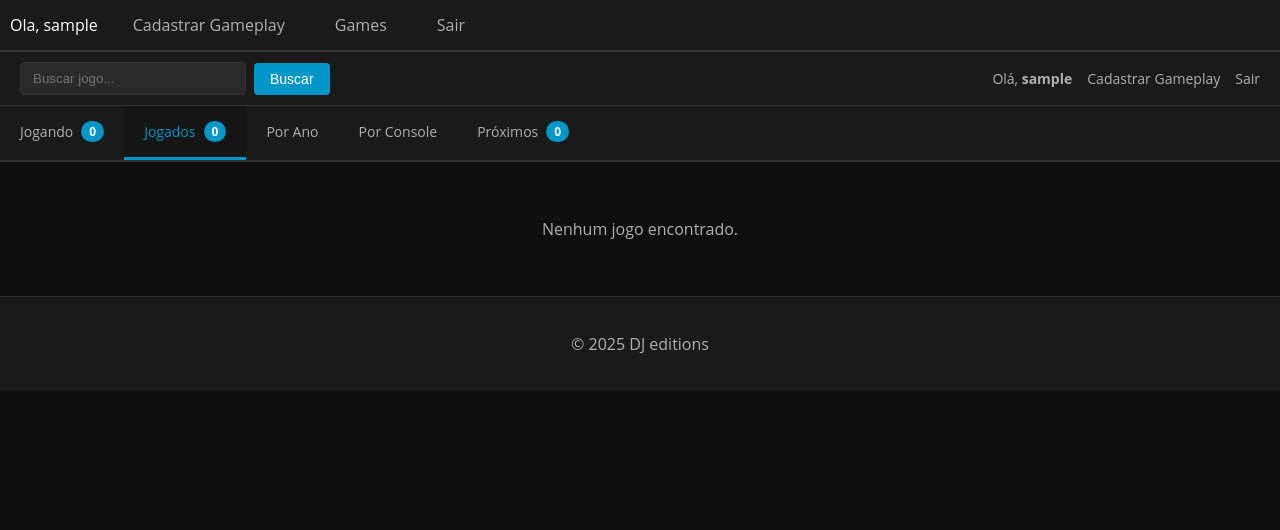
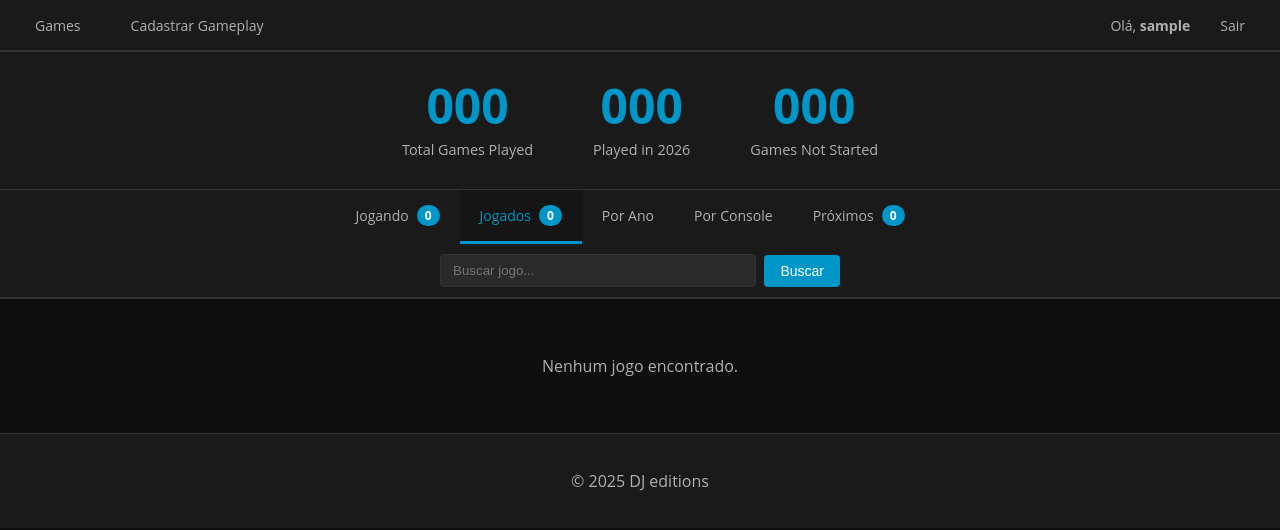
Before and after one commit to djalmajr07/game_plau, a Django app: page /games/ in a window 1280 px wide. Shown: the top 530 px of the page. Run offline with Django 5.2, Linux system fonts and the light colour scheme; the visitor is signed in with stand-in values (Sample User, id 1); data that the repository does not hold is empty.

Commit message:
feat: status  and tabs

```diff
--- a/app/templates/base.html
+++ b/app/templates/base.html
@@ -31,11 +31,13 @@
     nav {
         background-color: #1a1a1a;
         color: #fff;
-        height: 50px;
+        min-height: 50px;
         display: flex;
         justify-content: space-between;
         align-items: center;
         border-bottom: 1px solid #333333;
+        padding: 0 20px;
+        gap: 20px;
     }
 
     nav ul {
@@ -43,18 +45,23 @@
         margin: 0;
         padding: 0;
         display: flex;
+        gap: 20px;
     }
 
     nav ul li {
-        margin: 0 10px;
+        margin: 0;
+        display: flex;
+        align-items: center;
+        gap: 8px;
     }
 
     nav ul li a {
         color: #b0b0b0;
         text-decoration: none;
-        font-size: 16px;
-        padding: 15px;
+        font-size: 14px;
+        padding: 10px 15px;
         transition: all 0.3s ease;
+        border-radius: 4px;
     }
 
     nav ul li a:hover {
@@ -69,6 +76,33 @@
 
     nav ul li.active a:hover {
         background-color: #32bbe8;
+    }
+
+    .nav-user-section {
+        display: flex;
+        align-items: center;
+        gap: 15px;
+        white-space: nowrap;
+        margin-left: auto;
+    }
+
+    .nav-user-section span {
+        color: #b0b0b0;
+        font-size: 14px;
+    }
+
+    .nav-user-section a {
+        color: #b0b0b0;
+        text-decoration: none;
+        font-size: 14px;
+        padding: 8px 15px;
+        transition: all 0.3s ease;
+        border-radius: 4px;
+    }
+
+    .nav-user-section a:hover {
+        background-color: #0096c7;
+        color: #ffffff;
     }
 
     button, input[type="submit"] {
@@ -99,22 +133,23 @@
 <body>
   <header>
     <nav>
-      <ul>
+      <div style="display: flex; align-items: center; gap: 20px;">
+        <ul>
+          <li><a href="{% url 'game_list' %}">Games</a></li>
+          {% if user.is_authenticated %}
+          <li><a href="{% url 'new_gameplay' %}">Cadastrar Gameplay</a></li>
+          {% endif %}
+        </ul>
+      </div>
+      <div class="nav-user-section">
         {% if user.is_authenticated %}
-        <li> Ola, {{ user.username }}</li>
-        <li><a href="{% url 'new_gameplay' %}">Cadastrar Gameplay</a></li>
+        <span>Olá, <strong>{{ user.username }}</strong></span>
+        <a href="{% url 'logout' %}">Sair</a>
+        {% else %}
+        <a href="{% url 'register' %}">Cadastrar-se</a>
+        <a href="{% url 'login' %}">Login</a>
         {% endif %}
-        {% if not user.is_authenticated %}
-        <li><a href="{% url 'register' %}">Cadastrar-se</a></li>
-        <li><a href="{% url 'login' %}">Login</a></li>
-        {% endif %}
-
-        <li><a href="{% url 'game_list' %}">Games</a></li>
-
-        {% if user.is_authenticated %}
-          <li><a href="{% url 'logout' %}">Sair</a></li>
-        {% endif %}
-      </ul>
+      </div>
     </nav>
   </header>
 
--- a/games/templates/home.html
+++ b/games/templates/home.html
@@ -2,28 +2,51 @@
 
 {% block content %}
 <style>
-    .top-bar {
+    .stats-container {
+        background-color: #1a1a1a;
+        border-bottom: 1px solid #333333;
+        padding: 30px 20px;
+        display: flex;
+        justify-content: center;
+        gap: 60px;
+        text-align: center;
+    }
+
+    .stat-item {
+        display: flex;
+        flex-direction: column;
+        align-items: center;
+        gap: 10px;
+    }
+
+    .stat-number {
+        font-size: 3em;
+        font-weight: bold;
+        color: #0096c7;
+        line-height: 1;
+    }
+
+    .stat-label {
+        font-size: 0.9em;
+        color: #b0b0b0;
+    }
+
+    .search-bar-container {
         background-color: #1a1a1a;
         border-bottom: 1px solid #333333;
         padding: 0;
         display: flex;
-        justify-content: space-between;
+        justify-content: center;
         align-items: center;
-        gap: 20px;
-        padding: 10px 20px;
-    }
-
-    .top-bar-left {
-        display: flex;
-        align-items: center;
-        gap: 10px;
-        flex: 1;
     }
 
     .search-form {
         display: flex;
         gap: 8px;
         align-items: center;
+        width: 100%;
+        max-width: 400px;
+        padding: 15px 20px;
     }
 
     .search-form input[type="text"] {
@@ -32,6 +55,7 @@
         border: 1px solid #333333;
         background-color: #2a2a2a;
         color: #ffffff;
+        flex: 1;
         min-width: 200px;
     }
 
@@ -50,23 +74,6 @@
         background-color: #32bbe8;
     }
 
-    .user-info {
-        display: flex;
-        align-items: center;
-        gap: 15px;
-        white-space: nowrap;
-    }
-
-    .user-info a, .user-info span {
-        color: #b0b0b0;
-        font-size: 14px;
-        text-decoration: none;
-    }
-
-    .user-info a:hover {
-        color: #0096c7;
-    }
-
     /* Tab bar styles */
     .tabs-container {
         background-color: #1a1a1a;
@@ -74,8 +81,38 @@
         padding: 0;
         display: flex;
         gap: 0;
-        overflow-x: auto;
         margin: 0;
+        justify-content: center;
+        align-items: center;
+        flex-wrap: wrap;
+        width: 100%;
+    }
+
+    .tabs-left {
+        display: flex;
+        gap: 0;
+        order: 1;
+    }
+
+    .tabs-center {
+        display: flex;
+        justify-content: center;
+        order: 3;
+        width: 100%;
+        min-height: 50px;
+    }
+
+    .tabs-center .search-form {
+        padding: 10px 20px;
+        margin: 0;
+    }
+
+    .tabs-right {
+        display: flex;
+        gap: 15px;
+        align-items: center;
+        padding-right: 20px;
+        order: 2;
     }
 
     .tab-link {
@@ -112,27 +149,26 @@
         font-weight: bold;
     }
 
-    .filter-section {
-        background-color: #151515;
-        padding: 15px 20px;
+    .filter-group {
         display: flex;
-        gap: 20px;
+        gap: 10px;
         align-items: center;
-        border-bottom: 1px solid #333333;
     }
 
-    .filter-section label {
+    .filter-group label {
         color: #b0b0b0;
-        font-size: 14px;
+        font-size: 13px;
+        white-space: nowrap;
     }
 
-    .filter-section select {
-        padding: 8px 12px;
+    .filter-group select {
+        padding: 6px 12px;
         border-radius: 4px;
         border: 1px solid #333333;
         background-color: #2a2a2a;
         color: #ffffff;
         cursor: pointer;
+        font-size: 13px;
     }
 
     .game-grid {
@@ -188,50 +224,74 @@
         text-decoration: none;
     }
 
+    @media (max-width: 1024px) {
+        .stats-container {
+            gap: 30px;
+            padding: 20px 10px;
+        }
+
+        .stat-number {
+            font-size: 2em;
+        }
+
+        .tabs-right {
+            padding-right: 10px;
+            gap: 8px;
+        }
+    }
+
     @media (max-width: 768px) {
-        .top-bar {
+        .stats-container {
+            flex-direction: column;
+            gap: 12px;
+            padding: 15px 10px;
+        }
+
+        .stat-number {
+            font-size: 1.8em;
+        }
+
+        .tabs-container {
             flex-direction: column;
             align-items: stretch;
         }
 
-        .tabs-container {
-            overflow-x: auto;
-        }
-
-        .filter-section {
+        .tabs-left {
+            width: 100%;
             flex-wrap: wrap;
         }
 
-        .search-form input[type="text"] {
-            min-width: 150px;
+        .tabs-right {
+            width: 100%;
+            padding: 10px 20px;
+            justify-content: space-between;
+        }
+
+        .search-form {
+            max-width: 100%;
         }
     }
 </style>
 
-<!-- Top Bar with Search and User Info -->
-<div class="top-bar">
-    <div class="top-bar-left">
-        <form method="GET" action="{% url 'game_list' %}" class="search-form">
-            {% if active_tab %}
-                <input type="hidden" name="tab" value="{{ active_tab }}">
-            {% endif %}
-            <input type="text" name="search" placeholder="Buscar jogo..." value="{{ search_query }}">
-            <button type="submit">Buscar</button>
-        </form>
+<!-- Statistics Dashboard -->
+<div class="stats-container">
+    <div class="stat-item">
+        <div class="stat-number">{{ total_games|stringformat:"03d" }}</div>
+        <div class="stat-label">Total Games Played</div>
     </div>
-    <div class="user-info">
-        {% if user.is_authenticated %}
-            <span>Olá, <strong>{{ user.username }}</strong></span>
-            <a href="{% url 'new_gameplay' %}">Cadastrar Gameplay</a>
-            <a href="{% url 'logout' %}">Sair</a>
-        {% else %}
-            <a href="{% url 'login' %}">Login</a>
-        {% endif %}
+    <div class="stat-item">
+        <div class="stat-number">{{ games_played_this_year|stringformat:"03d" }}</div>
+        <div class="stat-label">Played in {{ current_year }}</div>
+    </div>
+    <div class="stat-item">
+        <div class="stat-number">{{ games_not_started|stringformat:"03d" }}</div>
+        <div class="stat-label">Games Not Started</div>
     </div>
 </div>
 
-<!-- Tabs -->
+<!-- Tabs and Filters -->
 <div class="tabs-container">
+    <div class="tabs-left">
         <a href="?tab=playing{% if search_query %}&search={{ search_query }}{% endif %}" class="tab-link {% if active_tab == 'playing' %}active{% endif %}">
             Jogando
             <span class="tab-counter">{{ count_playing }}</span>
@@ -252,36 +312,50 @@
         </a>
     </div>
 
-<!-- Filters for specific tabs -->
+    <div class="tabs-center">
+        <form method="GET" action="{% url 'game_list' %}" class="search-form">
+            {% if active_tab and active_tab != 'played' %}
+                <input type="hidden" name="tab" value="{{ active_tab }}">
+            {% endif %}
+            <input type="text" name="search" placeholder="Buscar jogo..." value="{{ search_query }}">
+            <button type="submit">Buscar</button>
+        </form>
+    </div>
+
+    <div class="tabs-right">
         {% if active_tab == 'by_year' %}
-<div class="filter-section">
-    <form method="GET" action="{% url 'game_list' %}" style="display: flex; gap: 15px; align-items: center; flex: 1;">
+        <form method="GET" action="{% url 'game_list' %}" style="display: flex; gap: 10px; align-items: center;">
             <input type="hidden" name="tab" value="by_year">
             {% if search_query %}<input type="hidden" name="search" value="{{ search_query }}">{% endif %}
-        <label for="year-filter">Selecionar Ano:</label>
+            <div class="filter-group">
+                <label for="year-filter">Seleccionar Ano:</label>
                 <select name="year" id="year-filter" onchange="this.form.submit()">
                     <option value="">Todos os anos</option>
                     {% for year in years %}
                         <option value="{{ year }}" {% if year|stringformat:"s" == selected_year %}selected{% endif %}>{{ year }}</option>
                     {% endfor %}
                 </select>
+            </div>
         </form>
-</div>
-{% elif active_tab == 'by_console' %}
-<div class="filter-section">
-    <form method="GET" action="{% url 'game_list' %}" style="display: flex; gap: 15px; align-items: center; flex: 1;">
+        {% endif %}
+
+        {% if active_tab == 'by_console' %}
+        <form method="GET" action="{% url 'game_list' %}" style="display: flex; gap: 10px; align-items: center;">
             <input type="hidden" name="tab" value="by_console">
             {% if search_query %}<input type="hidden" name="search" value="{{ search_query }}">{% endif %}
-        <label for="console-filter">Selecionar Console:</label>
+            <div class="filter-group">
+                <label for="console-filter">Seleccionar Console:</label>
                 <select name="console" id="console-filter" onchange="this.form.submit()">
                     <option value="">Todos os consoles</option>
                     {% for console in console_objects %}
                         <option value="{{ console.id }}" {% if console.id|stringformat:"s" == selected_console %}selected{% endif %}>{{ console.name }}</option>
                     {% endfor %}
                 </select>
+            </div>
         </form>
+        {% endif %}
     </div>
-{% endif %}
+</div>
 
 <!-- Games Grid -->
 <div class="game-grid">
--- a/games/views.py
+++ b/games/views.py
@@ -3,6 +3,8 @@ from django.views.generic import ListView, CreateView, DetailView, UpdateView, D
 from django.urls import reverse_lazy
 from .models import Game
 from django.contrib.auth.mixins import LoginRequiredMixin
+from django.db.models import Q
+from datetime import datetime
 
 class GameListView(LoginRequiredMixin, ListView):
     model = Game
@@ -15,23 +17,25 @@ class GameListView(LoginRequiredMixin, ListView):
         tab = self.request.GET.get('tab', 'played')
         search = self.request.GET.get('search', '').strip()
 
-        # Filter by tab
+        # Filter by tab (case-insensitive, strip whitespace)
         if tab == 'playing':
-            games = games.filter(status__status='jogando')
+            games = games.filter(status__status__iexact='jogando')
         elif tab == 'played':
-            games = games.filter(status__status__in=['platinado', 'historia completa'])
+            games = games.filter(status__status__iexact='platinado') | games.filter(status__status__iexact='historia completa')
         elif tab == 'by_year':
-            year = self.request.GET.get('year')
-            if year:
+            year = self.request.GET.get('year', '').strip()
+            if year:  # Only filter if year is provided and not empty
                 games = games.filter(release_year=year)
+            # else: show all games when no year is selected
         elif tab == 'by_console':
-            console_id = self.request.GET.get('console')
-            if console_id:
+            console_id = self.request.GET.get('console', '').strip()
+            if console_id:  # Only filter if console_id is provided and not empty
                 games = games.filter(console_id=console_id)
+            # else: show all games when no console is selected
         elif tab == 'next':
-            games = games.filter(status__status='na lista de proximo')
+            games = games.filter(status__status__iexact='na lista de proximo')
 
-        # Apply search filter
+        # Apply search filter on top of tab filter
         if search:
             games = games.filter(title__icontains=search)
 
@@ -45,10 +49,27 @@ class GameListView(LoginRequiredMixin, ListView):
         context['active_tab'] = self.request.GET.get('tab', 'played')
         context['search_query'] = self.request.GET.get('search', '').strip()
 
-        # Tab counts
-        context['count_playing'] = user_games.filter(status__status='jogando').count()
-        context['count_played'] = user_games.filter(status__status__in=['platinado', 'historia completa']).count()
-        context['count_next'] = user_games.filter(status__status='na lista de proximo').count()
+        # Tab counts (case-insensitive)
+        context['count_playing'] = user_games.filter(status__status__iexact='jogando').count()
+        context['count_played'] = (user_games.filter(status__status__iexact='platinado') | user_games.filter(status__status__iexact='historia completa')).count()
+        context['count_next'] = user_games.filter(status__status__iexact='na lista de proximo').count()
+
+        # Statistics for dashboard (case-insensitive)
+        context['total_games'] = (user_games.filter(status__status__iexact='platinado') | user_games.filter(status__status__iexact='historia completa')).count()
+        context['current_year'] = datetime.now().year
+        context['games_played_this_year'] = (
+            user_games.filter(status__status__iexact='platinado', release_year=datetime.now().year) |
+            user_games.filter(status__status__iexact='historia completa', release_year=datetime.now().year)
+        ).count()
+        context['games_not_started'] = user_games.exclude(
+            status__status__iexact='platinado'
+        ).exclude(
+            status__status__iexact='historia completa'
+        ).exclude(
+            status__status__iexact='jogando'
+        ).exclude(
+            status__status__iexact='na lista de proximo'
+        ).count()
 
         # Get unique years and consoles for filters
         context['years'] = sorted(
```
Lines whose indentation alone changed are shown as unchanged.
